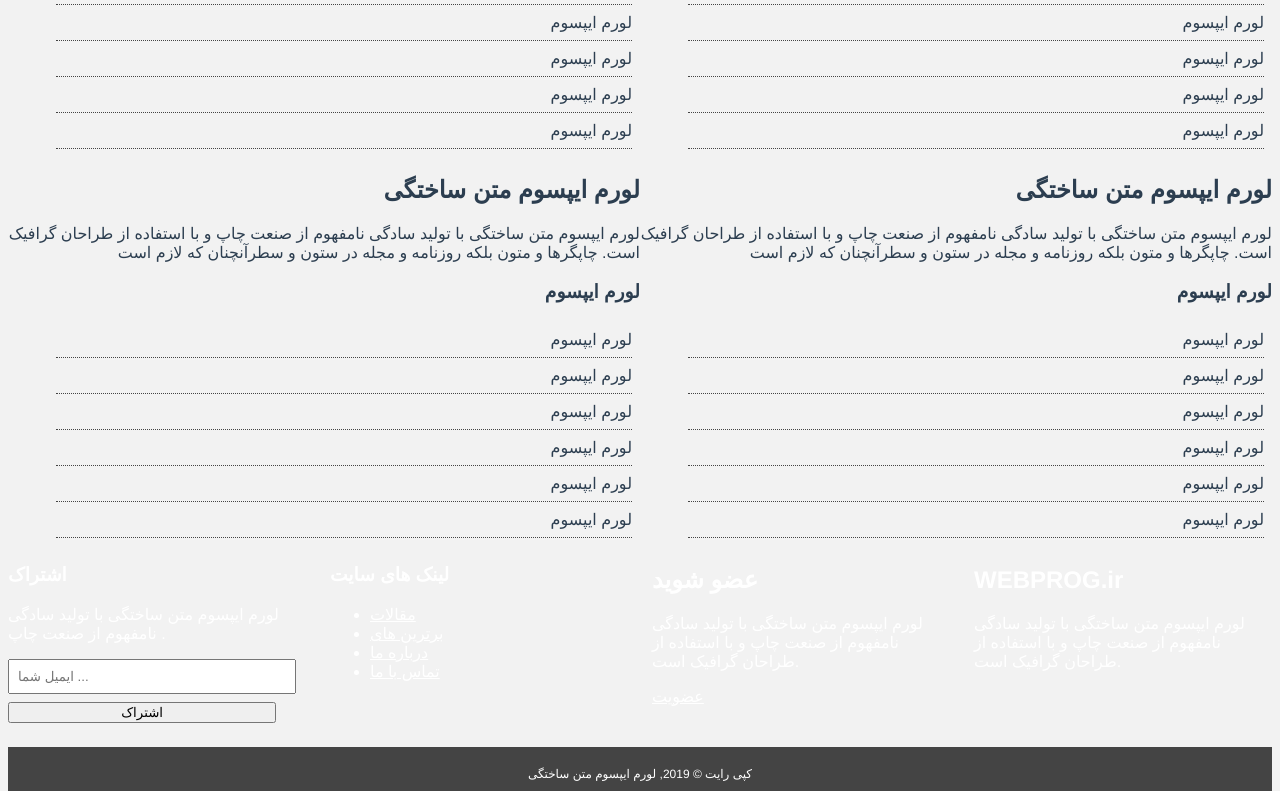
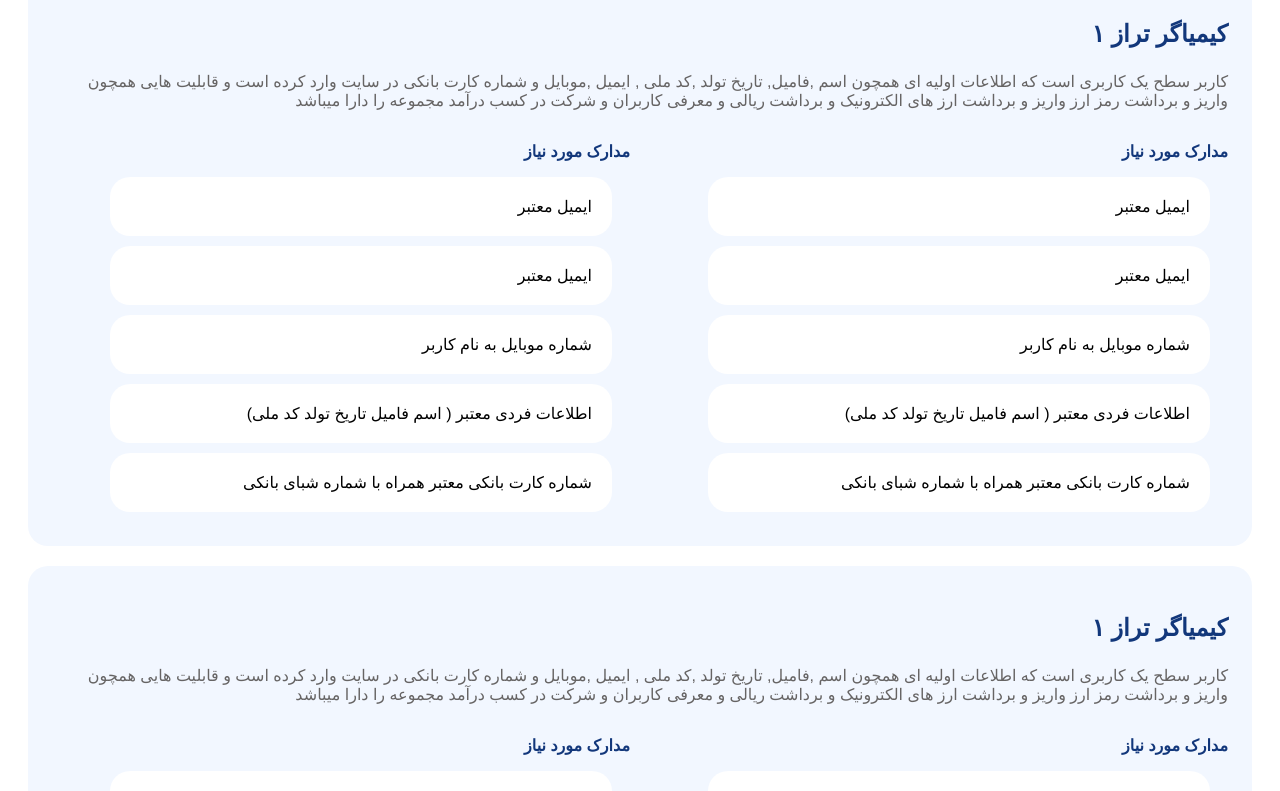
Before and after one commit to NeginSal/landing-page-with-Vue, a Vue app: page / in a window 1280 px wide. Shown: the part 1340-2131 px from the top of the page. Built offline with nearby package versions, Linux system fonts and the light colour scheme.

Commit message:
edit section component

```diff
--- a/src/App.vue
+++ b/src/App.vue
@@ -17,7 +17,7 @@ export default {
 </script>
 <style>
 body {
-  background-color: #f2f2f2;
+  background-color: white;
 }
 #app {
   font-family: Avenir, Helvetica, Arial, sans-serif;
--- a/src/components/Footer.vue
+++ b/src/components/Footer.vue
@@ -2,12 +2,13 @@
    <footer id="main-footer" class="py-2">
       <div class="container footer-container">
         <div>
-          <h3>اشتراک</h3>
-          <p>لورم ایپسوم متن ساختگی با تولید سادگی نامفهوم از صنعت چاپ .</p>
-          <form>
-            <input type="email" placeholder="ایمیل شما ..." />
-            <input type="submit" value="اشتراک" class="btn btn-primary" />
-          </form>
+          <h3>راهنمای خرید</h3>
+          <ul class="list">
+            <li><a href="#"> مقالات </a></li>
+            <li><a href="#"> برترین های </a></li>
+            <li><a href="#"> درباره ما </a></li>
+            <li><a href="#"> تماس با ما</a></li>
+          </ul>
         </div>
 
         <div>
@@ -39,7 +40,7 @@
 
         <div>
           <p>
-            کپی رایت  &copy; 2019, لورم ایپسوم متن ساختگی
+            تمامی حقوق این سایت محفوظ و متعلق به اِتِرِکس می باشد
           </p>
         </div>
       </div>
@@ -54,13 +55,19 @@ export default {
 </script>
 
 <style scoped>
+h3{
+  color: #2A6AE3;
+  font-weight:700 ;
+  font-size: 18px;
+
+}
 #main-footer {
   background: var(--dark-color);
-  color: #fff;
+  color: black;
 }
 
 #main-footer a {
-  color: #fff;
+  color: black;
 }
 
 #main-footer .footer-container {
@@ -70,7 +77,12 @@ export default {
 }
 
 #main-footer .footer-container div:last-child {
-  background: #444;
+  background: #2A6AE3;
+  border-radius: 32px 32px 0px 0px;
+  color: white;
+  font-size: 16px;
+  font-weight: 400;
+  text-align: center;
   grid-column: 1 / span 4;
   padding: .5rem;
   font-size: 0.75rem;
--- a/src/components/Section.vue
+++ b/src/components/Section.vue
@@ -1,64 +1,93 @@
 <template>
-    <section id="section2">
-        <div class="content">
-            <h2 class="m-heading m-2">لورم ایپسوم متن ساختگی</h2>
-            <p class="my-1">
-                لورم ایپسوم متن ساختگی با تولید سادگی نامفهوم از صنعت چاپ و با استفاده از طراحان گرافیک است.
-                چاپگرها و متون بلکه روزنامه و مجله در ستون و سطرآنچنان که لازم است
+  <div class="section">
+    <div>
+      <p class="title">کیمیاگر تراز ۱</p>
+      <p class="text">
+        کاربر سطح یک کاربری است که اطلاعات اولیه ای همچون اسم ,فامیل, تاریخ تولد
+        ,کد ملی , ایمیل ,موبایل و شماره کارت بانکی در سایت وارد کرده است و
+        قابلیت هایی همچون واریز و برداشت رمز ارز واریز و برداشت ارز های
+        الکترونیک و برداشت ریالی و معرفی کاربران و شرکت در کسب درآمد مجموعه را
+        دارا میباشد
       </p>
-            <h3>لورم ایپسوم</h3>
+    </div>
+    <div class="flex-container">
+      <div class="flex-child magenta">
+        <p class="title-2">مدارک مورد نیاز</p>
         <ul class="list">
-                <li>لورم ایپسوم</li>
-                <li>لورم ایپسوم</li>
-                <li>لورم ایپسوم</li>
-                <li>لورم ایپسوم</li>
-                <li>لورم ایپسوم</li>
-                <li>لورم ایپسوم</li>
+          <li>ایمیل معتبر</li>
+          <li>ایمیل معتبر</li>
+          <li>شماره موبایل به نام کاربر</li>
+          <li>اطلاعات فردی معتبر ( اسم فامیل تاریخ تولد کد ملی)</li>
+          <li>شماره کارت بانکی معتبر همراه با شماره شبای بانکی</li>
         </ul>
       </div>
-        <div class="content bg-dark p-2">
-            <h2 class="m-heading m-2">لورم ایپسوم متن ساختگی</h2>
-            <p class="my-1">
-                لورم ایپسوم متن ساختگی با تولید سادگی نامفهوم از صنعت چاپ و با استفاده از طراحان گرافیک است.
-                چاپگرها و متون بلکه روزنامه و مجله در ستون و سطرآنچنان که لازم است
-            </p>
-            <h3>لورم ایپسوم</h3>
+
+      <div class="flex-child green">
+        <p class="title-2">مدارک مورد نیاز</p>
         <ul class="list">
-                <li>لورم ایپسوم</li>
-                <li>لورم ایپسوم</li>
-                <li>لورم ایپسوم</li>
-                <li>لورم ایپسوم</li>
-                <li>لورم ایپسوم</li>
-                <li>لورم ایپسوم</li>
+          <li>ایمیل معتبر</li>
+          <li>ایمیل معتبر</li>
+          <li>شماره موبایل به نام کاربر</li>
+          <li>اطلاعات فردی معتبر ( اسم فامیل تاریخ تولد کد ملی)</li>
+          <li>شماره کارت بانکی معتبر همراه با شماره شبای بانکی</li>
         </ul>
       </div>
-    </section>
-
+    </div>
+  </div>
 </template>
 
 <script>
-export default {
-
-}
+export default {};
 </script>
 
 <style scoped>
-#section2{
+.section {
+  background-color: #f2f7ff;
+  padding: 24px;
+  border-radius: 20px;
+  margin: 20px;
+}
+.title {
+  text-align: right;
+  font-size: 24px;
+  font-weight: 900;
+  color: #12377b;
+}
+.text {
+  text-align: right;
+  color: #666464;
+  font-size: 16px;
+  font-weight: 500;
+}
+.title-2 {
+  font-weight: 700;
+  font-size: 16px;
+  color: #12377b;
+  text-align: right;
+}
+.list {
+  margin: 0.5rem;
+  list-style: none;
+}
+.list li {
+  background-color: #ffffff;
+  border-radius: 20px;
+  color: #000000;
+  font-size: 16px;
+  font-weight: 400;
+  text-align: right;
+  padding: 20px;
+  margin: 10px;
+}
+.flex-container {
   display: flex;
 }
-#section2 div{
+
+.flex-child {
   flex: 1;
 }
 
-#section2 .content{
-    text-align: right;
-}
-.list{
-    margin: 0.50rem;
-    list-style: none;
-}
-.list li{
-    border-bottom: #444 dotted 1px;
-    padding: 0.5rem 0;
+.flex-child:first-child {
+  margin-right: 20px;
 }
 </style>>
--- a/src/views/Home.vue
+++ b/src/views/Home.vue
@@ -1,6 +1,7 @@
 <template>
   <div>
     <Table/>
+    <Section/>
     <Section/>
     <Section/>
     <Section/>
```
Lines whose indentation alone changed are shown as unchanged.
